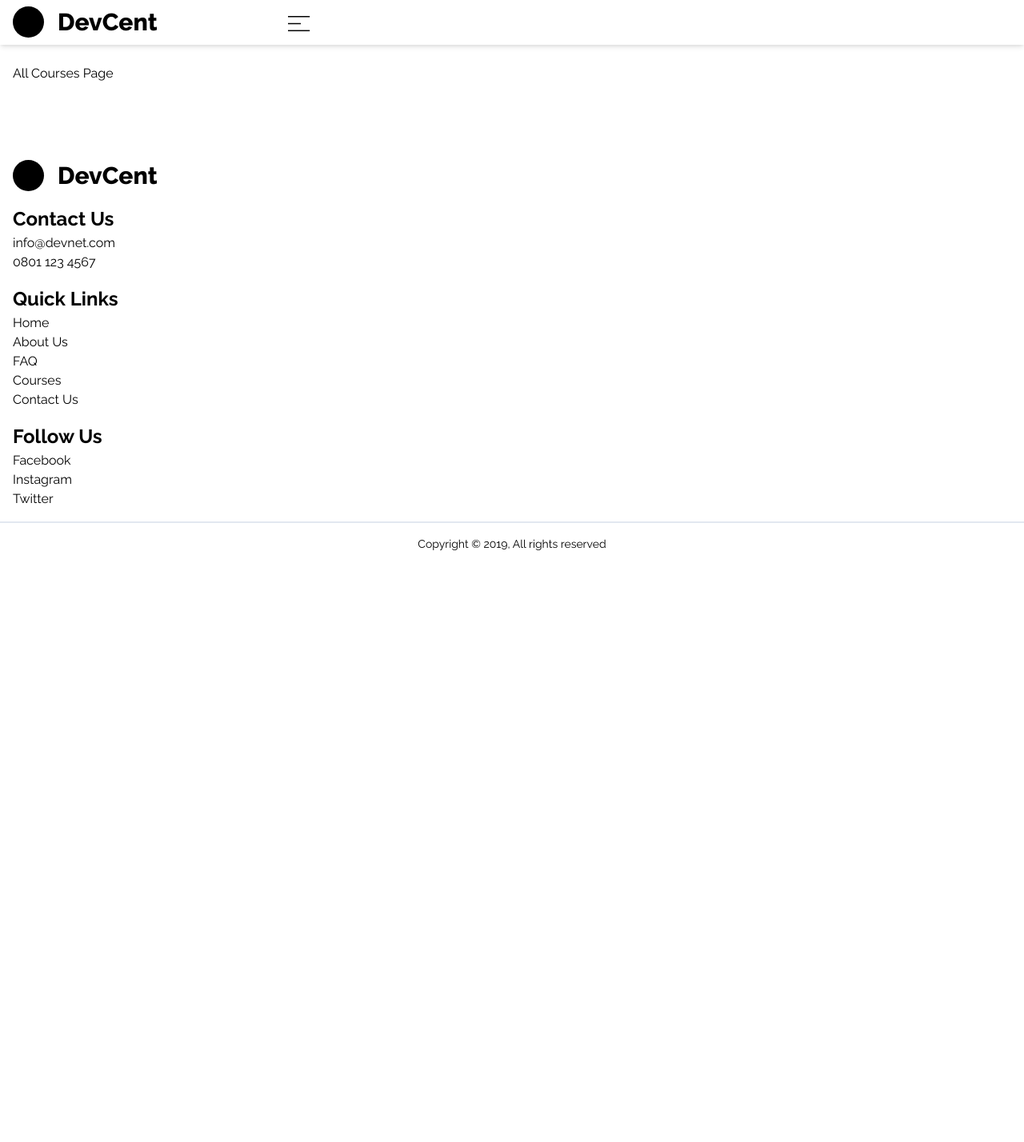
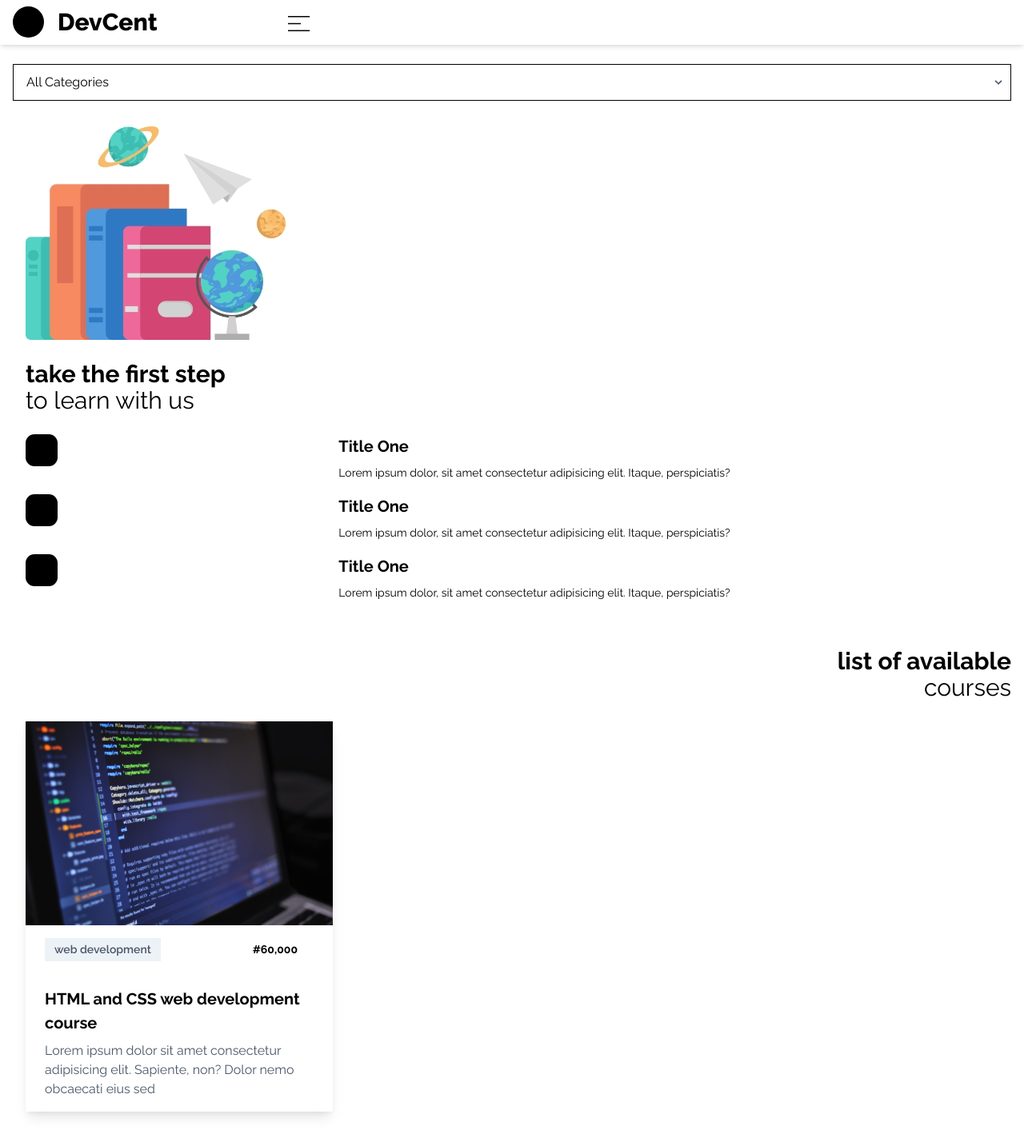
Before and after one commit to mrayor/dev-cent, a React (Create React App) app: page /courses in a window 1280 px wide. Shown: the top 1428 px of the page at 80% size. Before the commit the page ends 800 px from the top, so only its background shows below. Built offline with nearby package versions, Linux system fonts and the light colour scheme.

Commit message:
Completed all courses page to an extent

```diff
--- /dev/null
+++ b/src/components/BookFeatures.js
@@ -0,0 +1,33 @@
+import React from "react";
+import booksImage from "../images/booksImage.png";
+import Feature from "./Feature";
+import icon from "../images/icon.svg";
+
+const BookFeatures = () => {
+  return (
+    <div className="p-4">
+      <img src={booksImage} alt="books" />
+      <div className="my-5">
+        <h3 className="font-bold text-3xl">take the first step</h3>
+        <h2 className="font-normal text-3xl -mt-3">to learn with us</h2>
+      </div>
+      <Feature
+        title="Title One"
+        content="Lorem ipsum dolor, sit amet consectetur adipisicing elit. Itaque, perspiciatis?"
+        icon={icon}
+      />
+      <Feature
+        title="Title One"
+        content="Lorem ipsum dolor, sit amet consectetur adipisicing elit. Itaque, perspiciatis?"
+        icon={icon}
+      />
+      <Feature
+        title="Title One"
+        content="Lorem ipsum dolor, sit amet consectetur adipisicing elit. Itaque, perspiciatis?"
+        icon={icon}
+      />
+    </div>
+  );
+};
+
+export default BookFeatures;
--- a/src/components/Course.js
+++ b/src/components/Course.js
@@ -3,7 +3,7 @@ import PropTypes from "prop-types";
 
 const Course = props => {
   return (
-    <div className="flex-shrink-0 max-w-sm rounded shadow-lg mx-4">
+    <div className={props.class}>
       <img className="w-full" src={props.image} alt="pictures" />
       <div className="px-6 py-4 flex justify-between">
         <span className="bg-gray-200 rounded-full px-3 py-1 text-sm font-semibold text-gray-700 mr-2">
@@ -23,11 +23,16 @@ const Course = props => {
   );
 };
 
+Course.defaultProps = {
+  class: "flex-shrink-0 max-w-sm rounded shadow-lg mx-4"
+};
+
 Course.propTypes = {
   image: PropTypes.string.isRequired,
   tag: PropTypes.string.isRequired,
   amount: PropTypes.string.isRequired,
   title: PropTypes.string.isRequired,
-  content: PropTypes.string.isRequired
+  content: PropTypes.string.isRequired,
+  class: PropTypes.string.isRequired
 };
 export default Course;
--- /dev/null
+++ b/src/components/SelectCategories.js
@@ -0,0 +1,26 @@
+import React from "react";
+
+const SelectCategories = () => {
+  return (
+    <div>
+      <div className="inline-block relative w-full mb-4">
+        <select className="block appearance-none w-full bg-white border border-black hover:border-gray-500 px-4 py-3 pr-8 rounded leading-tight focus:outline-none focus:outline-none">
+          <option>All Categories</option>
+          <option>Web Development</option>
+          <option>Networking</option>
+        </select>
+        <div className="pointer-events-none absolute inset-y-0 right-0 flex items-center px-2 text-gray-700">
+          <svg
+            className="fill-current h-4 w-4"
+            xmlns="http://www.w3.org/2000/svg"
+            viewBox="0 0 20 20"
+          >
+            <path d="M9.293 12.95l.707.707L15.657 8l-1.414-1.414L10 10.828 5.757 6.586 4.343 8z" />
+          </svg>
+        </div>
+      </div>
+    </div>
+  );
+};
+
+export default SelectCategories;
--- a/src/components/layouts/Navbar.js
+++ b/src/components/layouts/Navbar.js
@@ -3,7 +3,7 @@ import { Link } from "react-router-dom";
 
 const Navbar = () => {
   return (
-    <div className="fixed min-w-full container mx-auto py-2 flex justify-between items-center bg-white shadow-md">
+    <div className="fixed min-w-full container mx-auto py-2 flex justify-between items-center bg-white shadow-md z-10">
       <div>
         <Link to="/">
           <svg xmlns="http://www.w3.org/2000/svg" width="180" height="40">
--- a/src/components/pages/Courses.js
+++ b/src/components/pages/Courses.js
@@ -1,9 +1,57 @@
 import React from "react";
+import image from "../../images/ai-image.png";
+import SelectCategories from "../SelectCategories";
+import BookFeatures from "../BookFeatures";
+import Button from "../Button";
+import Course from "../Course";
 
 const Courses = () => {
   return (
-    <div className="container mx-auto py-20">
-      <h1>All Courses Page</h1>
+    <div className="container mx-auto pt-20">
+      <SelectCategories />
+      <BookFeatures />
+      <div className="my-5">
+        <h3 className="font-bold text-3xl text-right">list of available</h3>
+        <h2 className="font-normal text-3xl -mt-3 text-right">courses</h2>
+      </div>
+      <div>
+        <Course
+          image={image}
+          tag="web development"
+          amount="#60,000"
+          title="HTML and CSS web development course"
+          content="Lorem ipsum dolor sit amet consectetur adipisicing elit. Sapiente, non? Dolor nemo obcaecati eius sed"
+          class="flex-shrink-0 max-w-sm rounded shadow-lg mx-4 mb-10"
+        />
+        <Course
+          image={image}
+          tag="web development"
+          amount="#60,000"
+          title="HTML and CSS web development course"
+          content="Lorem ipsum dolor sit amet consectetur adipisicing elit. Sapiente, non? Dolor nemo obcaecati eius sed"
+          class="flex-shrink-0 max-w-sm rounded shadow-lg mx-4 mb-10"
+        />
+        <Course
+          image={image}
+          tag="web development"
+          amount="#60,000"
+          title="HTML and CSS web development course"
+          content="Lorem ipsum dolor sit amet consectetur adipisicing elit. Sapiente, non? Dolor nemo obcaecati eius sed"
+          class="flex-shrink-0 max-w-sm rounded shadow-lg mx-4 mb-10"
+        />
+        <Course
+          image={image}
+          tag="web development"
+          amount="#60,000"
+          title="HTML and CSS web development course"
+          content="Lorem ipsum dolor sit amet consectetur adipisicing elit. Sapiente, non? Dolor nemo obcaecati eius sed"
+          class="flex-shrink-0 max-w-sm rounded shadow-lg mx-4 mb-10"
+        />
+      </div>
+      <Button
+        name="View more"
+        class="my-3 mx-auto rounded-large bg-pink-600 hover:bg-pink-700 text-white px-4 py-2 flex items-center"
+      />
     </div>
   );
 };
--- a/src/components/sections/BodySection.js
+++ b/src/components/sections/BodySection.js
@@ -1,35 +1,13 @@
 import React from "react";
-import booksImage from "../../images/booksImage.png";
-import Feature from "../Feature";
-import icon from "../../images/icon.svg";
+
 import TopCourseSection from "../sections/TopCourseSection";
+import BookFeatures from "../BookFeatures";
 
 const BodySection = () => {
   return (
     <React.Fragment>
       <div className="container items-center">
-        <div className="p-4">
-          <img src={booksImage} alt="books" />
-          <div className="my-5">
-            <h3 className="font-bold text-3xl">take the first step</h3>
-            <h2 className="font-normal text-3xl -mt-3">to learn with us</h2>
-          </div>
-          <Feature
-            title="Title One"
-            content="Lorem ipsum dolor, sit amet consectetur adipisicing elit. Itaque, perspiciatis?"
-            icon={icon}
-          />
-          <Feature
-            title="Title One"
-            content="Lorem ipsum dolor, sit amet consectetur adipisicing elit. Itaque, perspiciatis?"
-            icon={icon}
-          />
-          <Feature
-            title="Title One"
-            content="Lorem ipsum dolor, sit amet consectetur adipisicing elit. Itaque, perspiciatis?"
-            icon={icon}
-          />
-        </div>
+        <BookFeatures />
         <TopCourseSection />
       </div>
     </React.Fragment>
--- /dev/null
+++ b/src/components/sections/CourseSection.js
@@ -0,0 +1,33 @@
+import React from "react";
+import image from "../../images/ai-image.png";
+import Course from "../Course";
+
+const CourseSection = () => {
+  return (
+    <div className="flex overflow-x-auto pb-8 -mx-4">
+      <Course
+        image={image}
+        tag="web development"
+        amount="#60,000"
+        title="HTML and CSS web development course"
+        content="Lorem ipsum dolor sit amet consectetur adipisicing elit. Sapiente, non? Dolor nemo obcaecati eius sed"
+      />
+      <Course
+        image={image}
+        tag="web development"
+        amount="#60,000"
+        title="HTML and CSS web development course"
+        content="Lorem ipsum dolor sit amet consectetur adipisicing elit. Sapiente, non? Dolor nemo obcaecati eius sed"
+      />
+      <Course
+        image={image}
+        tag="web development"
+        amount="#60,000"
+        title="HTML and CSS web development course"
+        content="Lorem ipsum dolor sit amet consectetur adipisicing elit. Sapiente, non? Dolor nemo obcaecati eius sed"
+      />
+    </div>
+  );
+};
+
+export default CourseSection;
--- a/src/components/sections/TopCourseSection.js
+++ b/src/components/sections/TopCourseSection.js
@@ -1,44 +1,20 @@
 import React from "react";
-import image from "../../images/ai-image.png";
-import Course from "../Course";
+
 import Button from "../Button";
+import CourseSection from "./CourseSection";
 
-const TopCourseSection = () => {
+const TopCourseSection = props => {
   return (
     <React.Fragment>
       <div className="my-5">
         <h3 className="font-bold text-3xl text-right">some of our top</h3>
         <h2 className="font-normal text-3xl -mt-3 text-right">courses</h2>
       </div>
-      <div className="flex overflow-x-auto pb-8 -mx-4">
-        <Course
-          image={image}
-          tag="web development"
-          amount="#60,000"
-          title="HTML and CSS web development course"
-          content="Lorem ipsum dolor sit amet consectetur adipisicing elit. Sapiente, non? Dolor nemo obcaecati eius sed"
-        />
-        <Course
-          image={image}
-          tag="web development"
-          amount="#60,000"
-          title="HTML and CSS web development course"
-          content="Lorem ipsum dolor sit amet consectetur adipisicing elit. Sapiente, non? Dolor nemo obcaecati eius sed"
-        />
-        <Course
-          image={image}
-          tag="web development"
-          amount="#60,000"
-          title="HTML and CSS web development course"
-          content="Lorem ipsum dolor sit amet consectetur adipisicing elit. Sapiente, non? Dolor nemo obcaecati eius sed"
-        />
-      </div>
-      <div>
-        <Button
-          name="All Courses"
-          class="my-3 mx-auto rounded-large bg-pink-600 hover:bg-pink-700 text-white px-4 py-2 flex items-center"
-        />
-      </div>
+      <CourseSection />
+      <Button
+        name="All Courses"
+        class="my-3 mx-auto rounded-large bg-pink-600 hover:bg-pink-700 text-white px-4 py-2 flex items-center"
+      />
     </React.Fragment>
   );
 };
```
